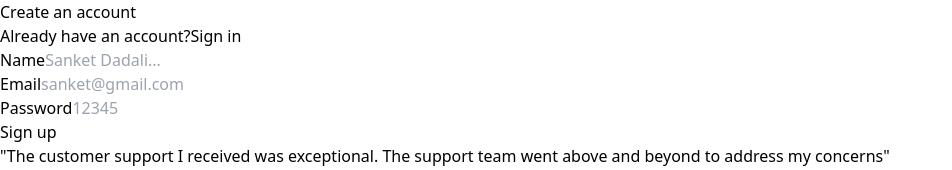
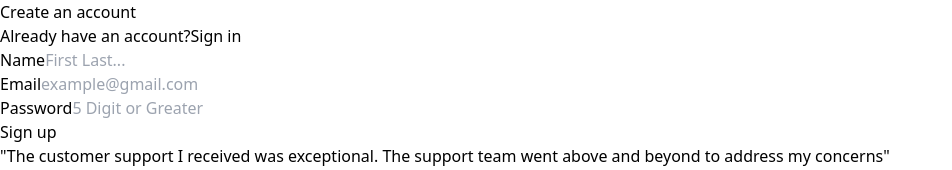
Before and after one commit to poseidonsanket/blog-website, a React (Vite) app in the folder frontend/: page /signup in a window 1280 px wide. Shown: the top 170 px of the page, without its empty margins (0-952 px from the left). Built offline with nearby package versions, Linux system fonts and the light colour scheme.

Commit message:
SignUp and SignIn Placeholder changes

```diff
--- a/frontend/src/components/Auth.tsx
+++ b/frontend/src/components/Auth.tsx
@@ -38,19 +38,19 @@ export const Auth = ({ type }: { type: "signup" | "signin" }) => {
                     </div>
                 </div>
                 <div className="pt-8">
-                    {type === "signup" ? <LabelledInput label="Name" placeholder="Sanket Dadali..." onChange={(e) => {
+                    {type === "signup" ? <LabelledInput label="Name" placeholder="First Last..." onChange={(e) => {
                         setPostInputs({
                             ...postInputs,
                             name: e.target.value
                         })
                     }} /> : null}
-                    <LabelledInput label="Email" placeholder="sanket@gmail.com" onChange={(e) => {
+                    <LabelledInput label="Email" placeholder="example@gmail.com" onChange={(e) => {
                         setPostInputs({
                             ...postInputs,
                             email: e.target.value
                         })
                     }} />
-                    <LabelledInput label="Password" type={"password"} placeholder="12345" onChange={(e) => {
+                    <LabelledInput label="Password" type={"password"} placeholder="5 Digit or Greater" onChange={(e) => {
                         setPostInputs({
                             ...postInputs,
                             password: e.target.value
```
